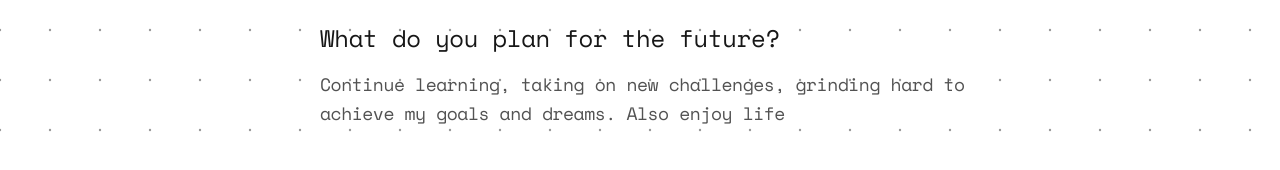
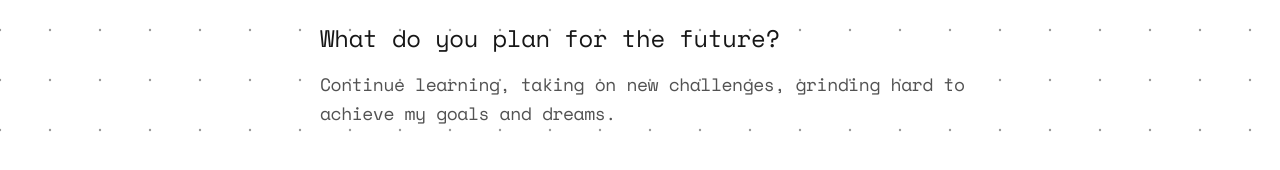
Before and after one commit to nguyentd01/portfolio, a React (Vite) app: page /faq in a window 1280 px wide. Shown: the part 620-790 px from the top of the page. Built offline with nearby package versions, Linux system fonts and the light colour scheme.

Commit message:
Update FAQPage.tsx

```diff
--- a/src/pages/FAQPage.tsx
+++ b/src/pages/FAQPage.tsx
@@ -13,7 +13,7 @@ export default function FAQPage() {
     },
     {
       question: 'What do you plan for the future?',
-      answer: "Continue learning, taking on new challenges, grinding hard to achieve my goals and dreams. Also enjoy life"
+      answer: "Continue learning, taking on new challenges, grinding hard to achieve my goals and dreams."
     },
   ];
 
```
